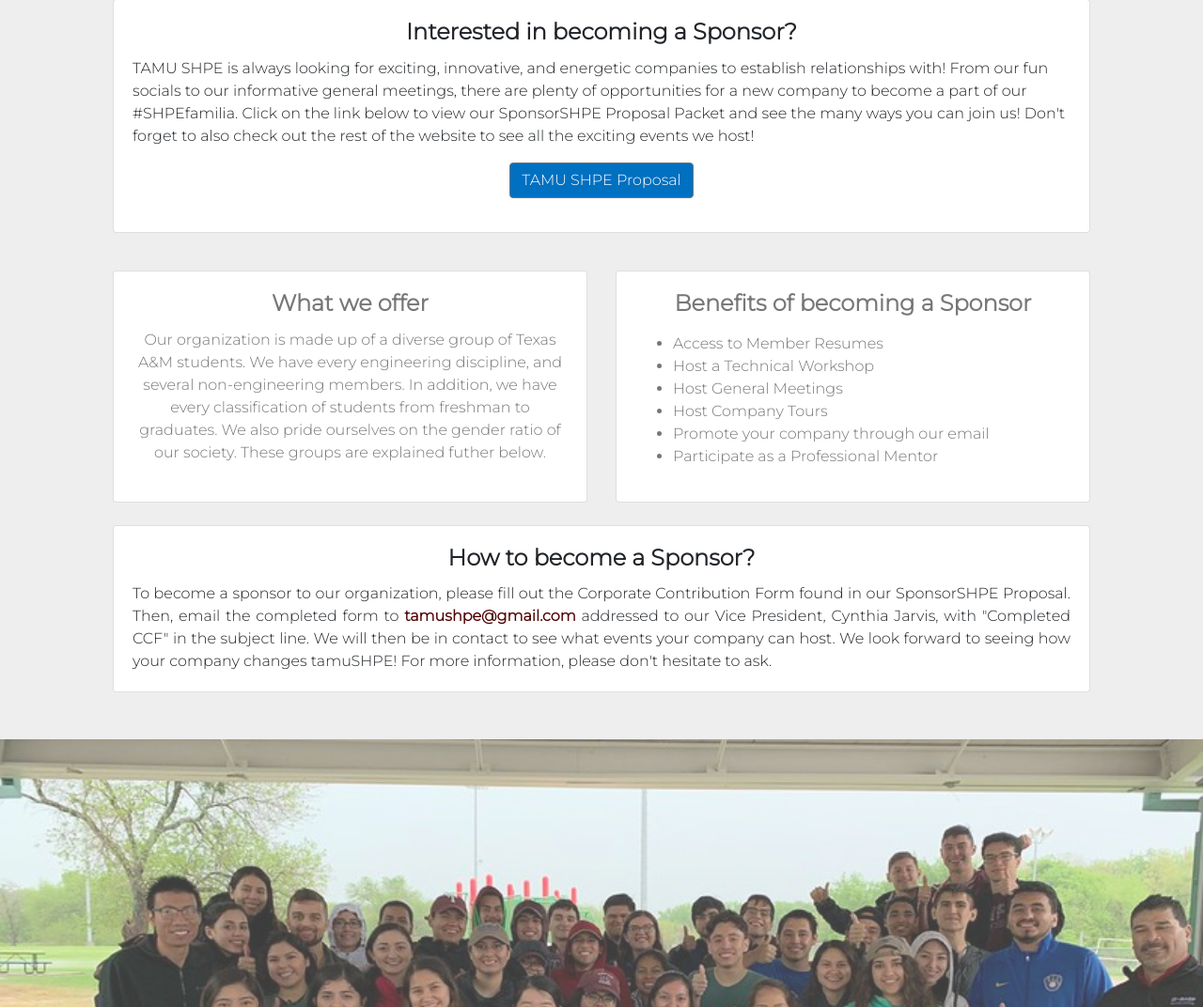
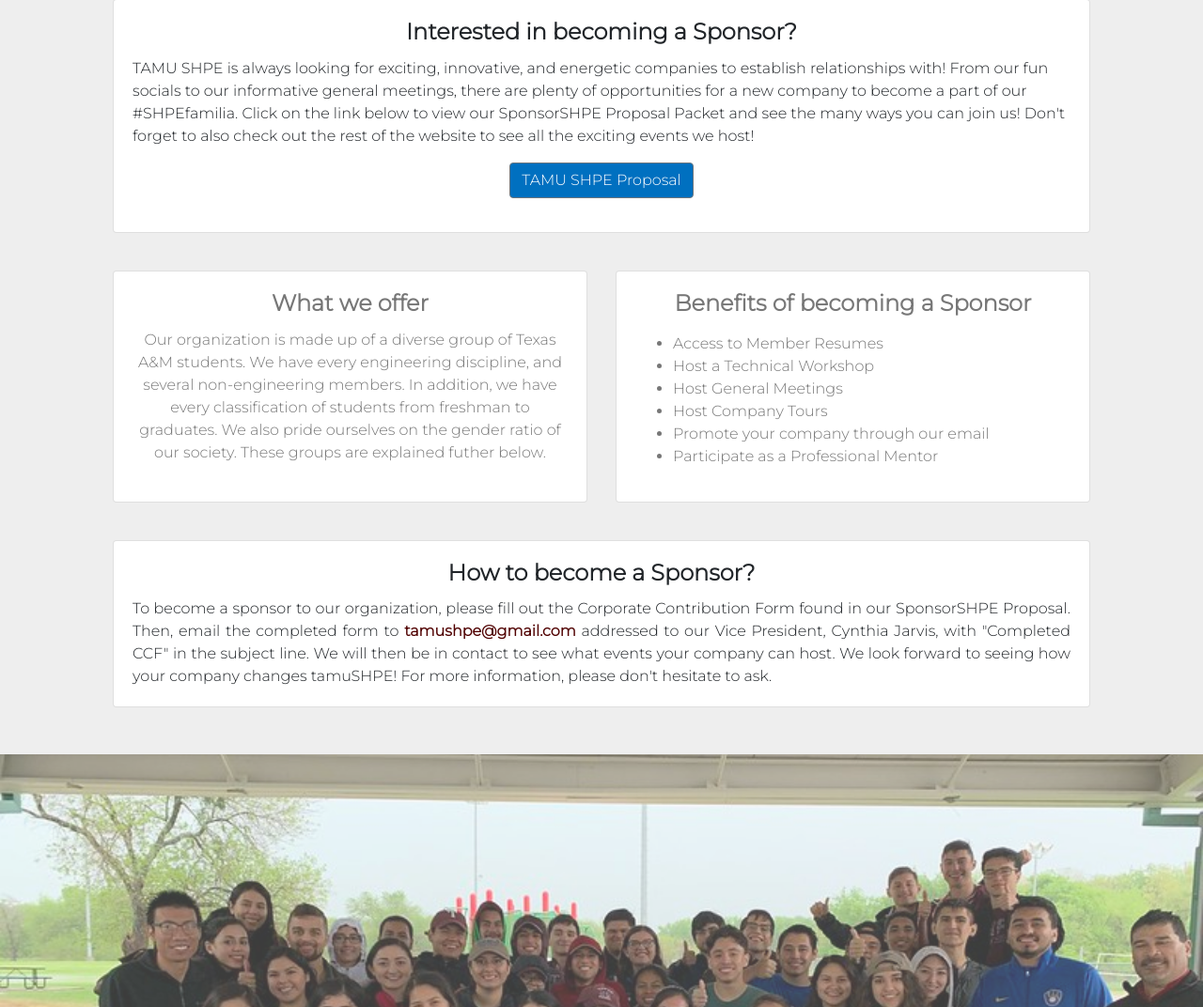
Before and after one commit to joshuaaduarte/deploy2, a plain HTML site: page sponsorshpe.html in a window 1280 px wide. Shown: the part 651-1723 px from the top of the page at 94% size. Drawn offline with nearby package versions, Linux system fonts and the light colour scheme.

Commit message:
-added padding on sponsorshpe card

```diff
--- a/sponsorshpe.html
+++ b/sponsorshpe.html
@@ -110,7 +110,7 @@
     </div>
     <br class="non-mobile">
     <div class="row">
-      <div class="card-deck pt-3">
+      <div class="card-deck pt-3 pb-3">
         <div class="card">
           <div class="card-body">
             <h4 class="card-title"><strong>What we offer</strong></h4>
```
